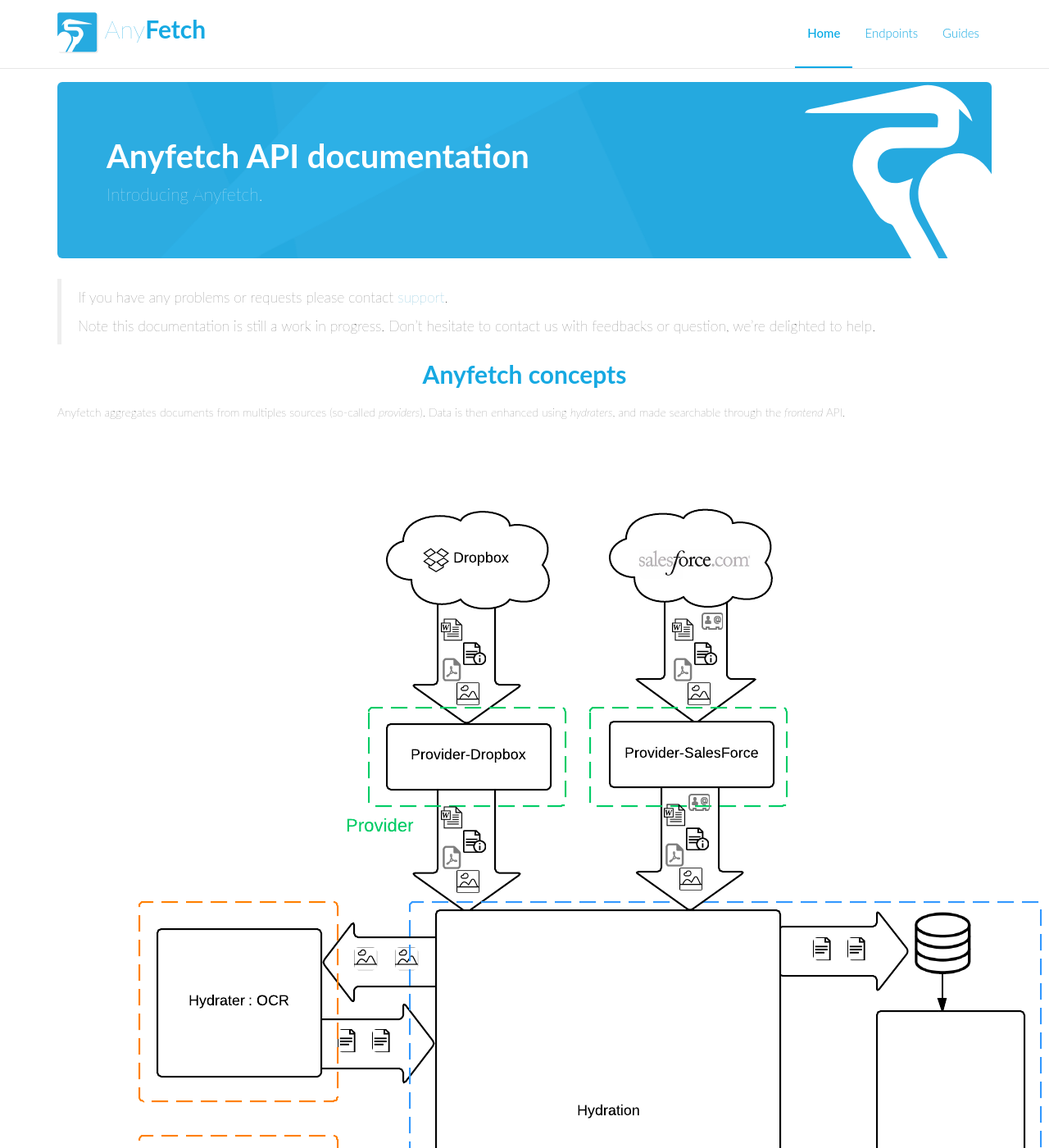
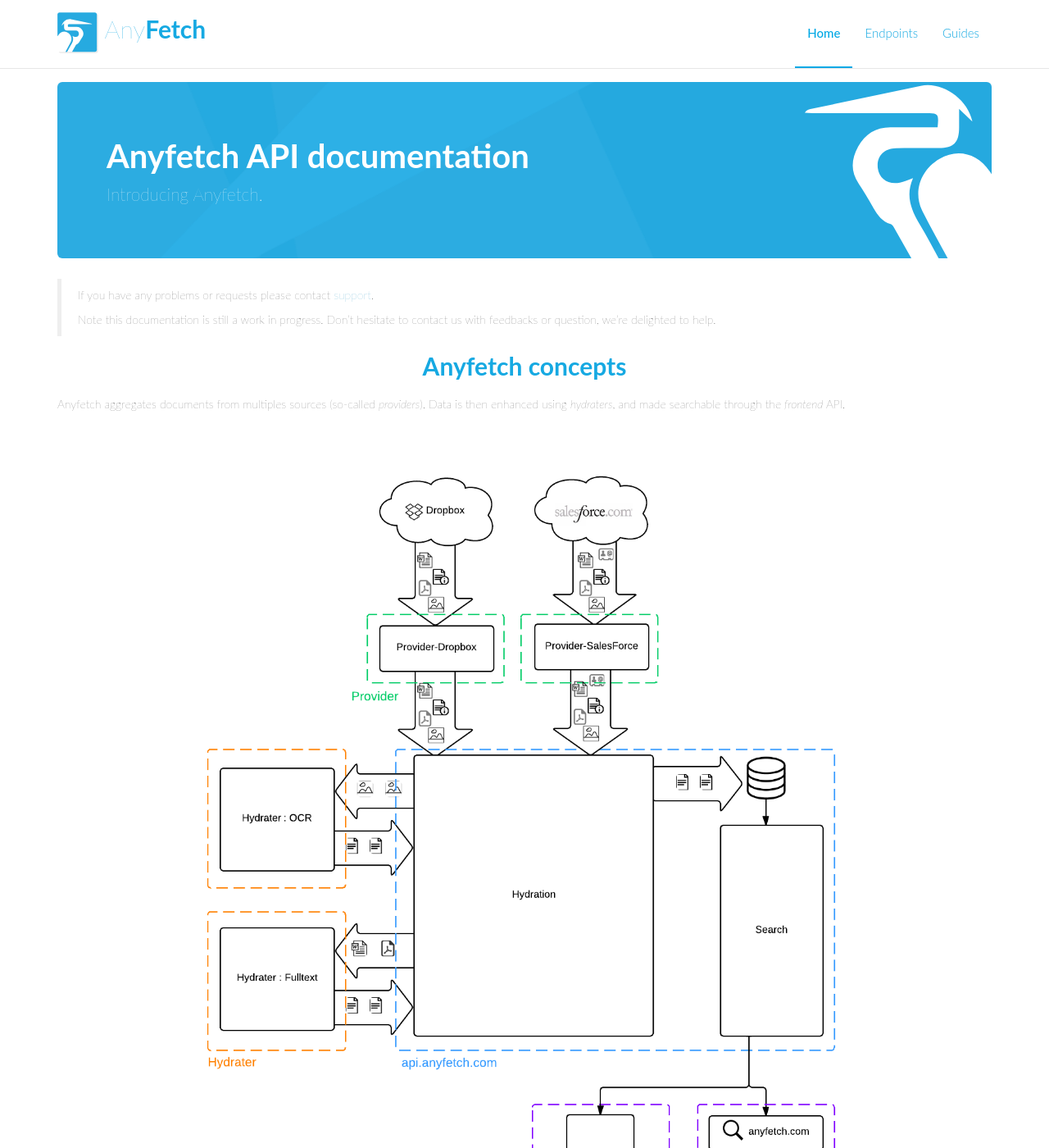
Before and after one commit to AnyFetch/developers.anyfetch.com, a Jekyll site: the page built from index.md, in a window 1280 px wide and 1400 px high. Shown: the whole window at 82% size. Built offline with Jekyll 4.4.1, drawn with Linux system fonts in a browser that asks for light colours; nearby versions of some CDN libraries; Markdown is read by kramdown in place of the engine named in the settings.

Commit message:
img fix + blockquote style

```diff
--- a/stylesheets/landing.css
+++ b/stylesheets/landing.css
@@ -12,9 +12,13 @@
 	text-align: justify;
 }
 
-.content > img {
+p > img {
 	max-width: 80%;
 	margin: 0% 10% 0% 10%;
+}
+
+blockquote {
+	font-size: 14px;
 }
 
 .content {
```
